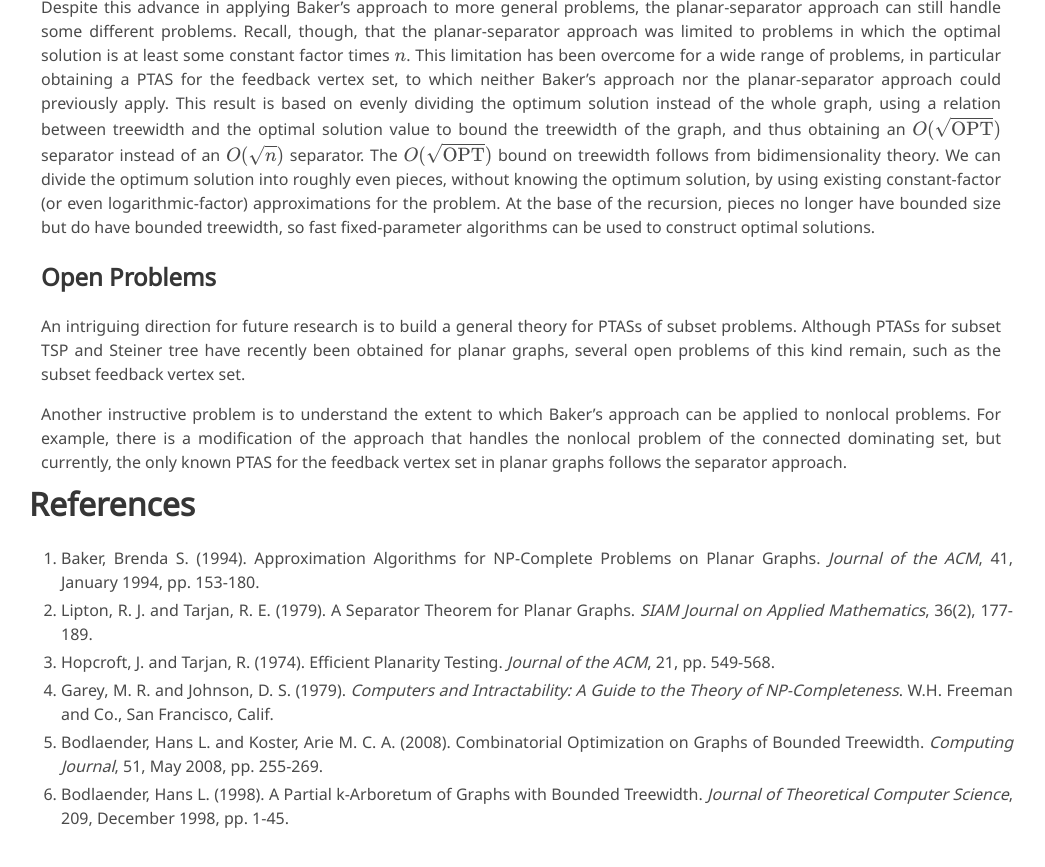
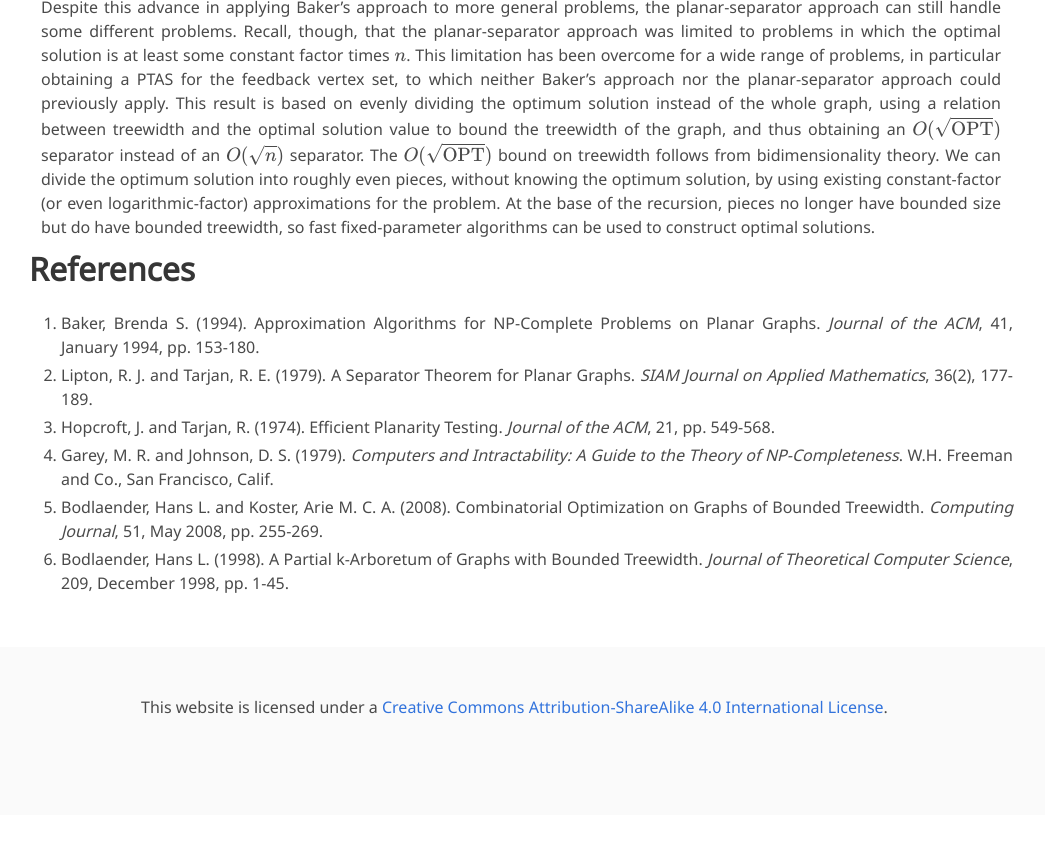
Before and after one commit to albinjm/albinjm.github.io, a Jekyll site: the page blog/bakers-planar-approx.html, which Jekyll copies as it is, in a window 1280 px wide and 900 px high, scrolled down 34043 px. Shown: the top 867 px of the window, without its empty margins (119-1164 px from the left). Built offline with Jekyll 4.4.1, drawn with Linux system fonts in a browser that asks for light colours; nearby versions of some CDN libraries; some web fonts are replaced; library files that are not in the unit come from our copies; formulas are drawn with MathJax 3; a style sheet for code colours, icons or effects is not loaded; after the commit the page ends 34858 px from its top, so only the background shows below that.

Commit message:
Update bakers-planar-approx.html

```diff
--- a/blog/bakers-planar-approx.html
+++ b/blog/bakers-planar-approx.html
@@ -1674,16 +1674,6 @@
 
         </div>
 
-        <!-- Re-rendering. -->
-        <h3 class="title is-4">Open Problems</h3>
-        <div class="content has-text-justified">
-
-          <p>An intriguing direction for future research is to build a general theory for PTASs of subset problems. Although PTASs for subset TSP and Steiner tree have recently been obtained for planar graphs, several open problems of this kind remain, such as the subset feedback vertex set.</p>
-
-          <p>Another instructive problem is to understand the extent to which Baker’s approach can be applied to nonlocal problems. For example, there is a modification of the approach that handles the nonlocal problem of the connected dominating set, but currently, the only known PTAS for the feedback vertex set in planar graphs follows the separator approach.</p>
-
-        </div>
-
       </div>
     </div>
     <!--/ Animation. -->
```
